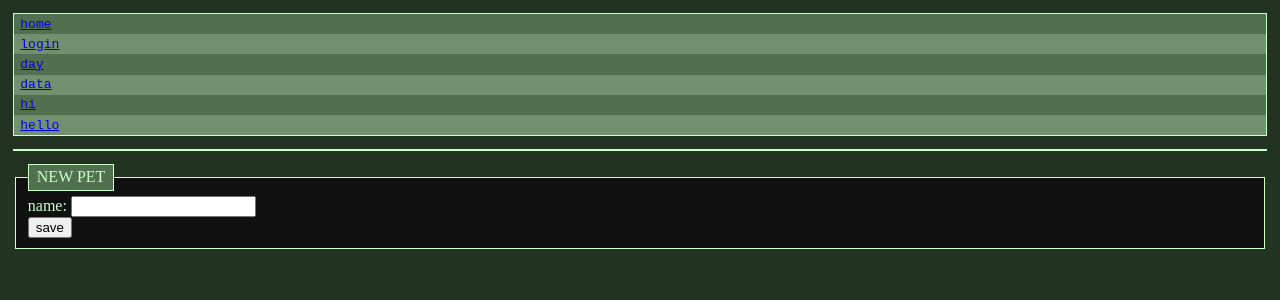
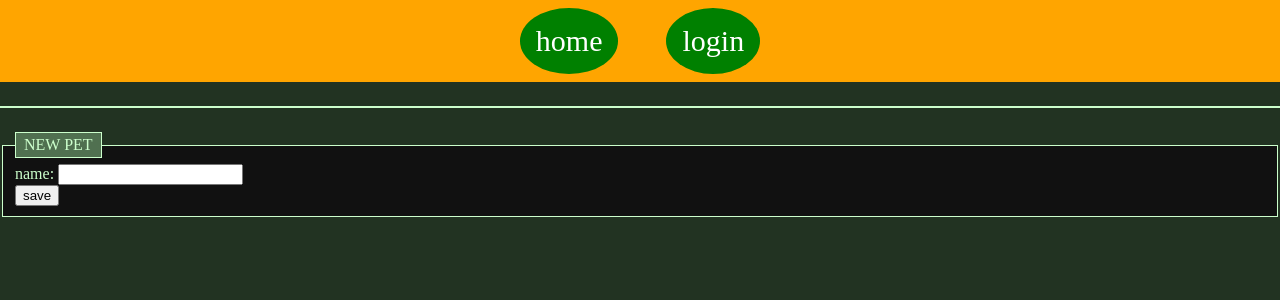
Before and after one commit to maksym-gryb/dog-diary-pwa-svelte, a SvelteKit app: page / in a window 1280 px wide. Shown: the top 300 px of the page. Built offline with nearby package versions, Linux system fonts and the light colour scheme.

Commit message:
a lot of global styling changes

```diff
--- a/src/app.html
+++ b/src/app.html
@@ -28,20 +28,18 @@
   <link rel="stylesheet" href="https://cdnjs.cloudflare.com/ajax/libs/font-awesome/6.7.2/css/all.min.css" />
 
   %sveltekit.head%
+
+  <style>
+    html,
+    body {
+      margin: 0px;
+      padding: 0px;
+    }
+  </style>
 </head>
 
 <body data-sveltekit-preload-data="hover">
-  <nav>
-    <ul>
-      <li><a href="/">home</a></li>
-      <li><a href="/login">login</a></li>
-      <li><a href="/day">day</a></li>
-      <li><a href="/data">data</a></li>
-      <li><a href="/blog/hi">hi</a></li>
-      <li><a href="/blog/hello">hello</a></li>
-    </ul>
-  </nav>
-  <div style="display: contents">%sveltekit.body%</div>
+  <div style="display: contents;">%sveltekit.body%</div>
 </body>
 
 </html>
--- a/src/lib/components/PetSummary.svelte
+++ b/src/lib/components/PetSummary.svelte
@@ -33,3 +33,23 @@
         {/each}
     </div>
 </fieldset>
+
+<style>
+  legend {
+    font-size: 40px;
+    padding: 0px;
+    margin: 0px;
+    border-radius: 5px;
+  }
+
+  legend:hover {
+    background-color: darkgreen;
+    box-shadow: 12px 5px 5px black;
+  }
+
+  a {
+    text-decoration: none;
+    color: blue;
+    padding: 3px;
+  }
+</style>
--- a/src/lib/state/app.svelte.ts
+++ b/src/lib/state/app.svelte.ts
@@ -2,5 +2,7 @@
 
 export const appState = $state({
     loading: false,
-    syncing: false
+    syncing: false,
+    message: "",
+    checkSync: false
 });
--- a/src/routes/+layout.svelte
+++ b/src/routes/+layout.svelte
@@ -32,12 +32,10 @@
   // });
 </script>
 
-<!-- <slot /> -->
-
-<!-- <svelte:head> -->
-<!-- <link rel="manifest" href="/manifest.json" />
-	<link rel="icon" href={favicon} /> -->
-<!-- </svelte:head> -->
+<nav class="header-nav">
+  <a class="header-nav-item" href="/">home</a>
+  <a class="header-nav-item" href="/login">login</a>
+</nav>
 
 {#if appState.loading}
   <section class="sync-bar indicator-bar">
@@ -64,4 +62,29 @@
     border: 1px solid black;
     padding: 2px 2px 2px 2px;
   }
+
+  .header-nav {
+    background-color: orange;
+    position: sticky;
+    top: 0px;
+    margin: 0px;
+    padding: 0px;
+    padding: 0.5rem;
+    display: flex;
+    align-items: center;
+    justify-content: center;
+    /*
+    justify-content: space-between;
+    */
+    gap: 3rem;
+  }
+
+  .header-nav-item {
+    text-decoration: none;
+    color: white;
+    font-size: 30px;
+    padding: 1rem;
+    background-color: green;
+    border-radius: 50%;
+  }
 </style>
--- a/src/routes/+page.svelte
+++ b/src/routes/+page.svelte
@@ -61,3 +61,9 @@
 {#if results.length == 0}
     <PetDetails isCreate={true} reloadDataCallback={loadPetData} />
 {/if}
+
+<style>
+  * {
+    font-size: 24px;
+  }
+</style>
```
